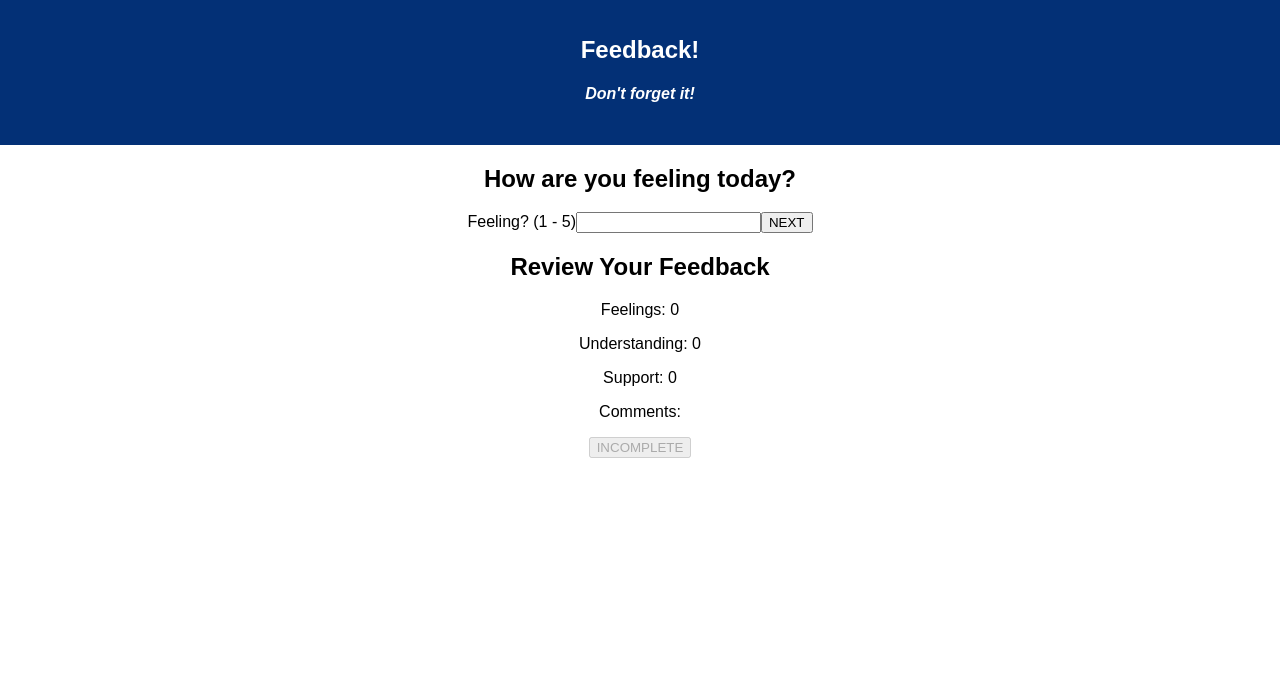
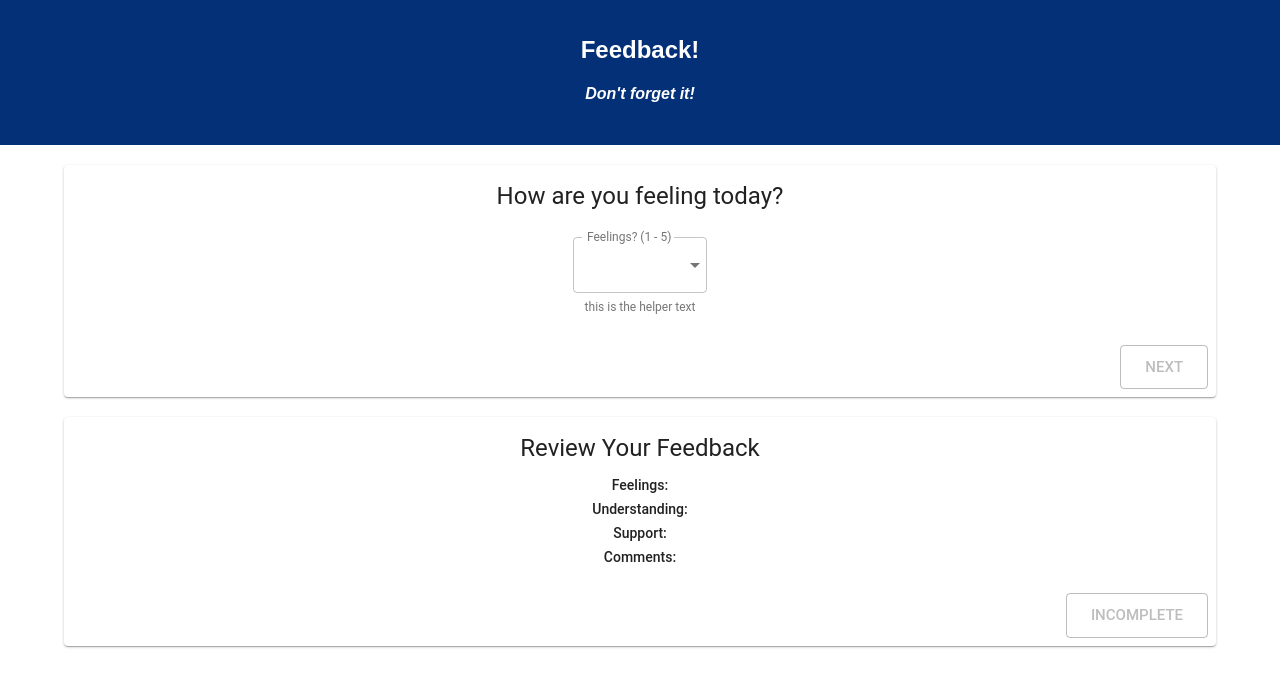
Before and after one commit to tomroselyn/redux-feedback-loop, a React (Create React App) app: page / in a window 1280 px wide. Shown: the top 686 px of the page. Built offline with nearby package versions, Linux system fonts and the light colour scheme.

Commit message:
simplified reducer, basic material ui on Review and FeelingCard

```diff
--- a/package.json
+++ b/package.json
@@ -4,6 +4,7 @@
   "private": true,
   "proxy": "http://localhost:5000",
   "dependencies": {
+    "@material-ui/core": "^3.9.3",
     "axios": "^0.17.1",
     "pg": "^7.4.1",
     "react": "^16.8.6",
--- a/src/components/App/App.js
+++ b/src/components/App/App.js
@@ -8,6 +8,7 @@ import FeelingCard from '../FeelingCard/FeelingCard';
 import UnderstandingCard from '../UnderstandingCard/UnderstandingCard';
 import SupportCard from '../SupportCard/SupportCard';
 import CommentsCard from '../CommentsCard/CommentsCard';
+import Review from '../Review/Review';
 import Success from '../Success/Success';
 import Admin from '../Admin/Admin';
 
@@ -24,6 +25,7 @@ class App extends Component {
           <Route path="/understanding" component={UnderstandingCard} />
           <Route path="/support" component={SupportCard} />
           <Route path="/comments" component={CommentsCard} />
+          <Route path="/review" component={Review} />
           <Route path="/success" component={Success} />
           <Route path="/admin" component={Admin} />
         </Router>
--- a/src/components/CommentsCard/CommentsCard.jsx
+++ b/src/components/CommentsCard/CommentsCard.jsx
@@ -5,11 +5,11 @@ import Review from '../Review/Review';
 class CommentsCard extends Component {
 
     handleInput = (event) => {
-        this.props.dispatch({ type: 'SET_COMMENTS', payload: event.target.value })
+        this.props.dispatch({ type: 'SET_FEEDBACK', name: 'comments', payload: event.target.value })
     }
 
     handleNext = () => {
-        this.props.history.push('/');
+        this.props.history.push('/review');
     }
 
     render() {
--- a/src/components/FeelingCard/FeelingCard.jsx
+++ b/src/components/FeelingCard/FeelingCard.jsx
@@ -1,24 +1,72 @@
 import React, {Component} from 'react';
 import {connect} from 'react-redux';
 import Review from '../Review/Review';
+import {MenuItem, TextField, Button, Card, CardContent, CardActions, Typography} from '@material-ui/core';
 
 class FeelingsCard extends Component {
 
-    handleInput = (event) => {
-        this.props.dispatch({type: 'SET_FEELING', payload: event.target.value})
+    state = {
+        rating: 0,
+        valid: false
     }
 
+    componentDidMount = () => {
+        this.props.dispatch({ type: 'CLEAR_FEEDBACK' })
+    }
+
+    handleSelect = (event) => {
+        this.setState({
+            rating: event.target.value,
+            valid: true
+        })
+    }
+
+    // handleInput = (event) => {
+    //     this.props.dispatch({type: 'SET_FEEDBACK', name: 'feeling', payload: event.target.value})
+    // }
+
     handleNext = () => {
+        this.props.dispatch({ type: 'SET_FEEDBACK', name: 'feeling', payload: this.state.rating })
         this.props.history.push('/understanding');
     }
 
     render() {
+
+        console.log('rating:', this.state.rating);
+
         return (
             <div>
-                <h2>How are you feeling today?</h2>
-                <label>Feeling? (1 - 5)</label>
-                <input onChange={this.handleInput} type="number"/>
-                <button onClick={this.handleNext}>NEXT</button>
+                <Card className="inputCard">
+                    <CardContent>
+                        <Typography component="h2" variant="h5" gutterBottom>
+                            How are you feeling today?
+                        </Typography>
+                        <TextField
+                            select
+                            label="Feelings? (1 - 5)"
+                            value={this.state.rating}
+                            onChange={this.handleSelect}
+                            margin="normal"
+                            variant="outlined"
+                            helperText="this is the helper text"
+                        >
+                            <MenuItem value="1">1</MenuItem>
+                            <MenuItem value="2">2</MenuItem>
+                            <MenuItem value="3">3</MenuItem>
+                            <MenuItem value="4">4</MenuItem>
+                            <MenuItem value="5">5</MenuItem>
+                        </TextField>
+                    </CardContent>
+                    <CardActions className="cardActions">
+                        <Button
+                            variant="outlined"
+                            color="primary"
+                            size="large"
+                            disabled={!this.state.valid}
+                            onClick={this.handleNext}
+                        >NEXT</Button>
+                    </CardActions>
+                </Card>
                 <Review />
             </div>
         )
--- a/src/components/Review/Review.jsx
+++ b/src/components/Review/Review.jsx
@@ -1,7 +1,8 @@
-import React, { Component } from 'react';
-import { connect } from 'react-redux';
+import React, {Component} from 'react';
+import {connect} from 'react-redux';
 import {withRouter} from 'react-router-dom';
 import axios from 'axios';
+import {Button, Card, CardContent, CardActions, Typography} from '@material-ui/core';
 
 class Review extends Component {
 
@@ -31,19 +32,51 @@ class Review extends Component {
             && this.props.feedback.support <= 5
             && this.props.feedback.comments !== ''
         ) {
-            submitButton = <button onClick={this.handleSubmit}>SUBMIT</button>
+            submitButton =
+                <Button
+                    variant="outlined"
+                    color="primary"
+                    size="large"
+                    onClick={this.handleSubmit}
+                >SUBMIT</Button>
         } else {
-            submitButton = <button disabled>INCOMPLETE</button>
+            submitButton =
+                <Button
+                    variant="outlined"
+                    color="primary"
+                    size="large"
+                    disabled
+                >INCOMPLETE</Button>
         }
 
         return (
             <div>
-                <h2>Review Your Feedback</h2>
-                <p>Feelings: {this.props.feedback.feeling}</p>
-                <p>Understanding: {this.props.feedback.understanding}</p>
-                <p>Support: {this.props.feedback.support}</p>
-                <p>Comments: {this.props.feedback.comments}</p>
-                {submitButton}
+                <Card className="reviewCard">
+                    <CardContent>
+                        <Typography component="h2" variant="h5" gutterBottom>
+                            Review Your Feedback
+                        </Typography>
+                        <Typography component="p" variant="body2">
+                            Feelings: {this.props.feedback.feeling}
+                        </Typography>
+                        <Typography component="p" variant="body2">
+                            Understanding: {this.props.feedback.understanding}
+                        </Typography>
+                        <Typography component="p" variant="body2">
+                            Support: {this.props.feedback.support}
+                        </Typography>
+                        <Typography component="p" variant="body2">
+                            Comments: {this.props.feedback.comments}
+                        </Typography>
+                        {/* <p>Feelings: {this.props.feedback.feeling}</p>
+                        <p>Understanding: {this.props.feedback.understanding}</p>
+                        <p>Support: {this.props.feedback.support}</p>
+                        <p>Comments: {this.props.feedback.comments}</p> */}
+                    </CardContent>
+                    <CardActions className="cardActions">
+                        {submitButton}
+                    </CardActions>
+                </Card>
             </div>
         )
     }
--- a/src/components/Success/Success.jsx
+++ b/src/components/Success/Success.jsx
@@ -4,8 +4,6 @@ import {connect} from 'react-redux';
 class Success extends Component {
 
     handleClick = () => {
-        console.log('resetting form');
-        this.props.dispatch({type: 'CLEAR_FEEDBACK'})
         this.props.history.push('/');
     }
 
--- a/src/components/SupportCard/SupportCard.jsx
+++ b/src/components/SupportCard/SupportCard.jsx
@@ -5,7 +5,7 @@ import Review from '../Review/Review';
 class SupportCard extends Component {
 
     handleInput = (event) => {
-        this.props.dispatch({ type: 'SET_SUPPORT', payload: event.target.value })
+        this.props.dispatch({ type: 'SET_FEEDBACK', name: 'support', payload: event.target.value })
     }
 
     handleNext = () => {
--- a/src/components/UnderstandingCard/UnderstandingCard.jsx
+++ b/src/components/UnderstandingCard/UnderstandingCard.jsx
@@ -5,7 +5,7 @@ import Review from '../Review/Review';
 class UnderstandingCard extends Component {
 
     handleInput = (event) => {
-        this.props.dispatch({ type: 'SET_UNDERSTANDING', payload: event.target.value })
+        this.props.dispatch({ type: 'SET_FEEDBACK', name: 'understanding', payload: event.target.value })
     }
 
     handleNext = () => {
--- a/src/index.css
+++ b/src/index.css
@@ -3,3 +3,12 @@ body {
   padding: 0;
   font-family: sans-serif;
 }
+
+.cardActions {
+    float: right;
+}
+
+.inputCard, .reviewCard {
+  width: 90%;
+  margin: 20px auto;
+}
--- a/src/index.js
+++ b/src/index.js
@@ -3,46 +3,32 @@ import ReactDOM from 'react-dom';
 import './index.css';
 import App from './components/App/App';
 import registerServiceWorker from './registerServiceWorker';
-
 import {createStore, combineReducers, applyMiddleware} from 'redux';
 import {Provider} from 'react-redux';
 import logger from 'redux-logger';
 
+//initial state - all properties empty strings
 let initialFeedbackState = {
-    feeling: 0,
-    understanding: 0,
-    support: 0,
+    feeling: '',
+    understanding: '',
+    support: '',
     comments: ''
 }
 
+//feedbackReducer sets each property in state (object) based on action.name
 const feedbackReducer = (state = initialFeedbackState, action) => {
     switch(action.type) {
-        case 'SET_FEELING':
+        case 'SET_FEEDBACK':
             return {
                 ...state,
-                feeling: action.payload
-            }
-        case 'SET_UNDERSTANDING':
-            return {
-                ...state,
-                understanding: action.payload
-            }
-        case 'SET_SUPPORT':
-            return {
-                ...state,
-                support: action.payload
-            }
-        case 'SET_COMMENTS':
-            return {
-                ...state,
-                comments: action.payload
+                [action.name]: action.payload
             }
         case 'CLEAR_FEEDBACK':
             return initialFeedbackState;
         default:
             return state;
     }
-}
+};
 
 const storeInstance = createStore(
     combineReducers({
```
Also changed, not shown: 1 other file (tests, documents, lock files or other folders).
